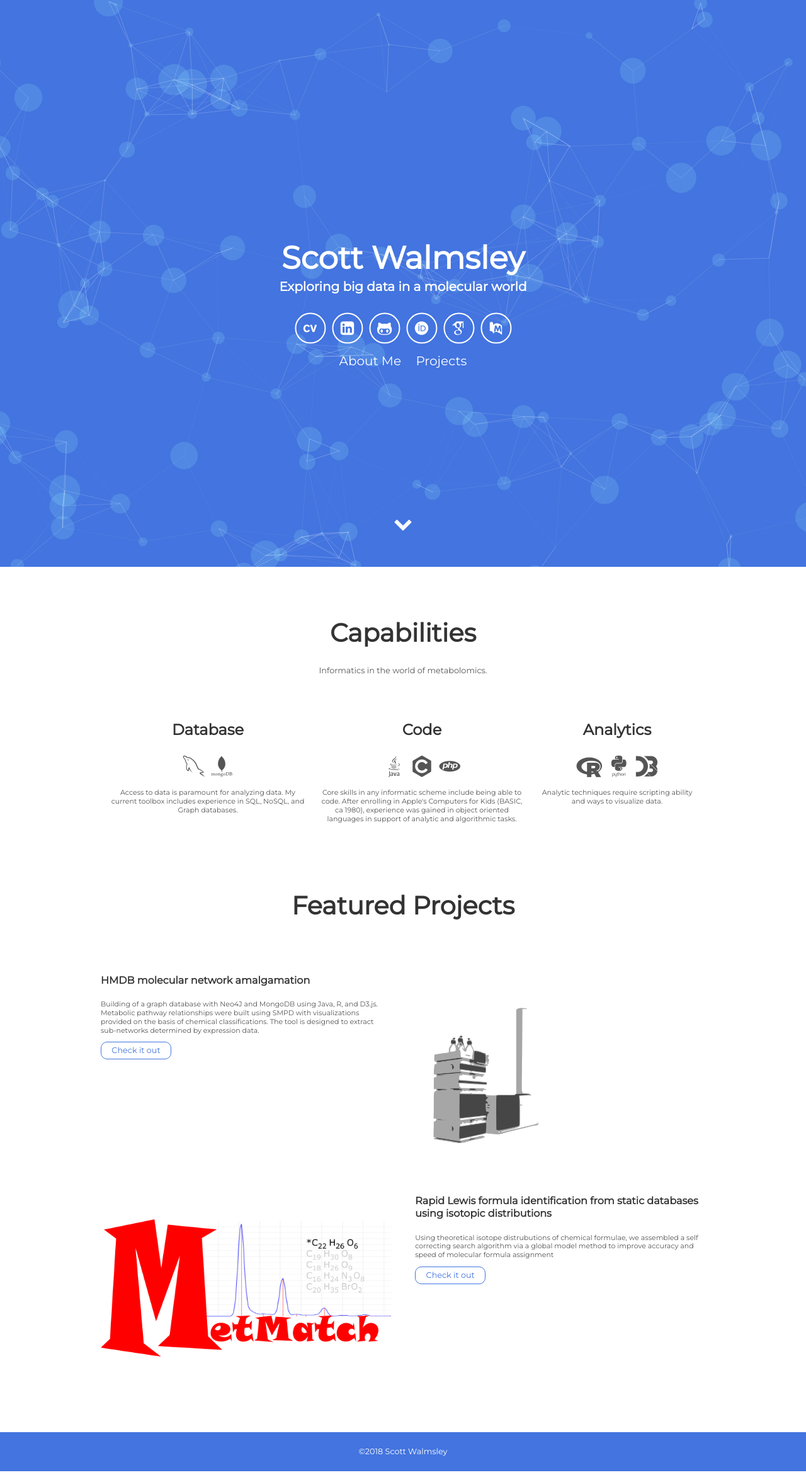
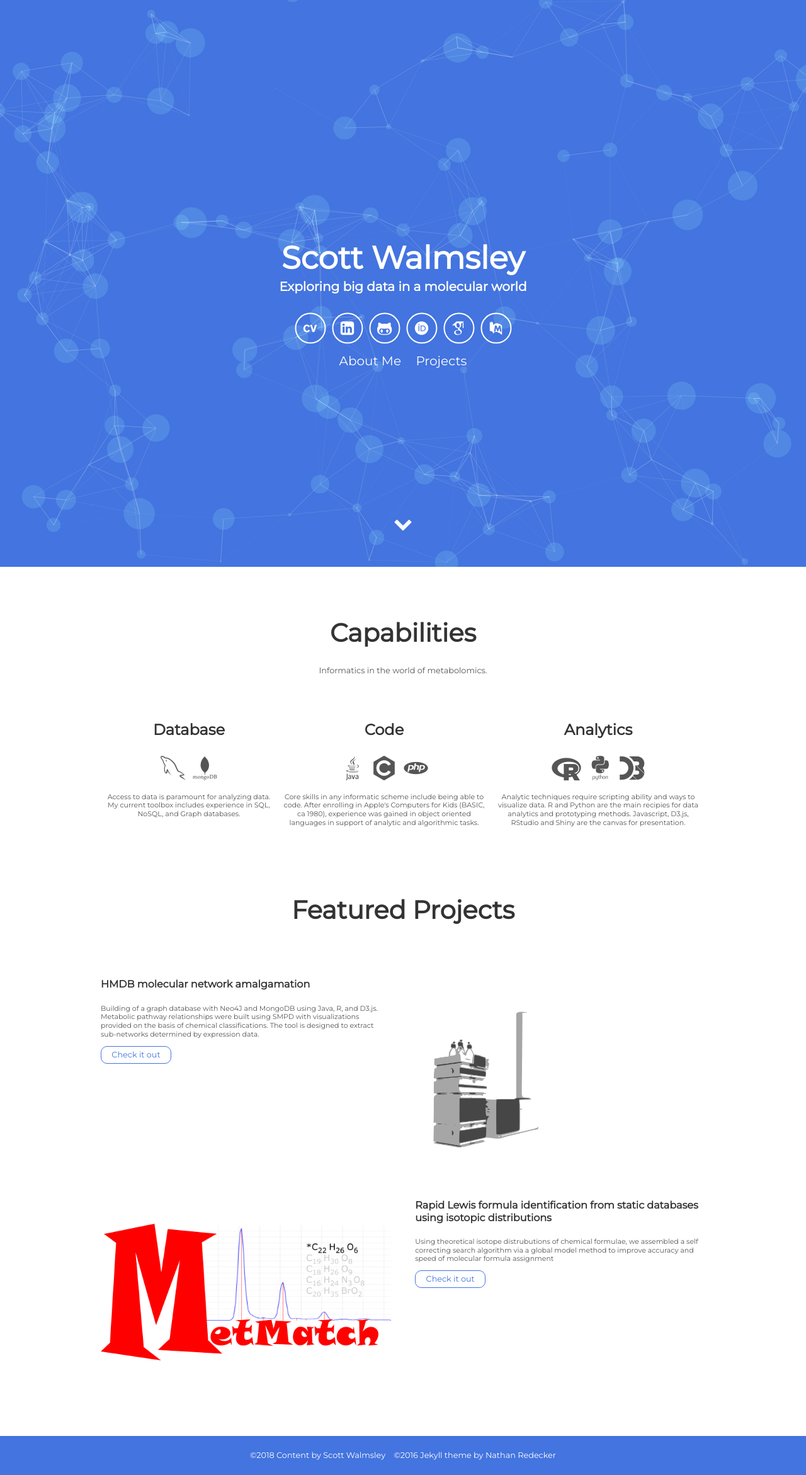
Before and after one commit to scottwalmsley/scottwalmsley.github.io, a Jekyll site: the page built from index.html, in a window 1280 px wide. Shown: the whole page at 63% size. Built offline with Jekyll 4.4.1, drawn with Linux system fonts in a browser that asks for light colours; some web fonts are replaced.

Commit message:
Stykle update and tip of hat to designer.

```diff
--- a/_includes/about.html
+++ b/_includes/about.html
@@ -24,7 +24,7 @@
       <i class="icon ii ii-Rlogo ii-08x"></i>
       <i class="devicon-python-plain-wordmark"></i>
       <i class="devicon-d3js-plain"></i>
-      <p>Analytic techniques require scripting ability and ways to visualize data.</p>
+      <p>Analytic techniques require scripting ability and ways to visualize data. R and Python are the main recipies for data analytics and prototyping methods.  Javascript, D3.js, RStudio and Shiny are the canvas for presentation.</p>
     </div>
 
 </div>
--- a/_includes/footer.html
+++ b/_includes/footer.html
@@ -1,5 +1,5 @@
 <footer class="footer">
-    <p>&copy;2018 {{site.username}}</p>
+    <p>&copy;2018 Content by {{site.username}}&nbsp; &nbsp; &copy;2016 Jekyll theme by Nathan Redecker</p>
     <!-- <p>Build with Jekyll and <span class="love">❤</span> by <a href="https://github.com/nrandecker">Nathan Randecker</a></p> -->
 </footer>
 <script src="//cdn.jsdelivr.net/particles.js/2.0.0/particles.min.js"></script>
--- a/_includes/projects.html
+++ b/_includes/projects.html
@@ -11,7 +11,6 @@
   </div>
   <div class="contents">
     <h4> HMDB molecular network amalgamation  </h4>
-
     <p>Building of a graph database with Neo4J and MongoDB using Java, R, and D3.js.  Metabolic pathway relationships were built using SMPD with visualizations provided on the basis of chemical classifications. The tool is designed to extract sub-networks determined by expression data. </p>
     <a class="project-link" href="#">Check it out</a>
   </div>
--- a/assets/js/main.js
+++ b/assets/js/main.js
@@ -1 +1 @@
-document.addEventListener("DOMContentLoaded",function(){new SweetScroll({});particlesJS("particles-js",{particles:{number:{value:5,density:{enable:!0,value_area:40}},color:{value:"#9fffff"},shape:{type:"circle",stroke:{width:0,color:"#ffffff"},polygon:{nb_sides:5},image:{src:"img/github.svg",width:100,height:100}},opacity:{value:.15,random:!1,anim:{enable:!1,speed:1,opacity_min:.1,sync:!1}},size:{value:25,random:!0,anim:{enable:!1,speed:19.18081918081918,size_min:5,sync:!1}},line_linked:{enable:!0,distance:150,color:"#ffffff",opacity:.4,width:1},move:{enable:!0,speed:4,direction:"none",random:!0,straight:!1,out_mode:"out",bounce:!1,attract:{enable:!1,rotateX:600,rotateY:1200}},nb:80},interactivity:{detect_on:"window",events:{onhover:{enable:!1,mode:"grab"},onclick:{enable:!0,mode:"push"},resize:!0},modes:{grab:{distance:400,line_linked:{opacity:1}},bubble:{distance:400,size:400,duration:2,opacity:8,speed:3},repulse:{distance:200,duration:.4},push:{particles_nb:4},remove:{particles_nb:2}}},retina_detect:!0})},!1);
+document.addEventListener("DOMContentLoaded",function(){new SweetScroll({});particlesJS("particles-js",{particles:{number:{value:5,density:{enable:!0,value_area:40}},color:{value:"#9fffff"},shape:{type:"circle",stroke:{width:0,color:"#ffffff"},polygon:{nb_sides:5},image:{src:"img/github.svg",width:100,height:100}},opacity:{value:.15,random:!1,anim:{enable:!1,speed:1,opacity_min:.1,sync:!1}},size:{value:25,random:!0,anim:{enable:!1,speed:19.18081918081918,size_min:5,sync:!1}},line_linked:{enable:!0,distance:150,color:"#ffffff",opacity:.4,width:1},move:{enable:!0,speed:1,direction:"none",random:!0,straight:!1,out_mode:"out",bounce:!1,attract:{enable:!1,rotateX:600,rotateY:1200}},nb:80},interactivity:{detect_on:"window",events:{onhover:{enable:!1,mode:"grab"},onclick:{enable:!0,mode:"push"},resize:!0},modes:{grab:{distance:400,line_linked:{opacity:1}},bubble:{distance:400,size:400,duration:2,opacity:8,speed:3},repulse:{distance:200,duration:.4},push:{particles_nb:4},remove:{particles_nb:2}}},retina_detect:!0})},!1);
--- a/src/js/app.js
+++ b/src/js/app.js
@@ -59,7 +59,7 @@ document.addEventListener("DOMContentLoaded", function () {
       },
       "move": {
         "enable": true,
-        "speed": 4,
+        "speed": 1,
         "direction": "none",
         "random": true,
         "straight": false,
--- a/src/styles/_about.scss
+++ b/src/styles/_about.scss
@@ -24,7 +24,7 @@
   }
   @media only screen and (min-width: $cut) {
     flex-wrap: nowrap;
-    font-size: 35px;
+    font-size: 40px;
   }
 }
 
```
Also changed, not shown: assets/css/main.css.
